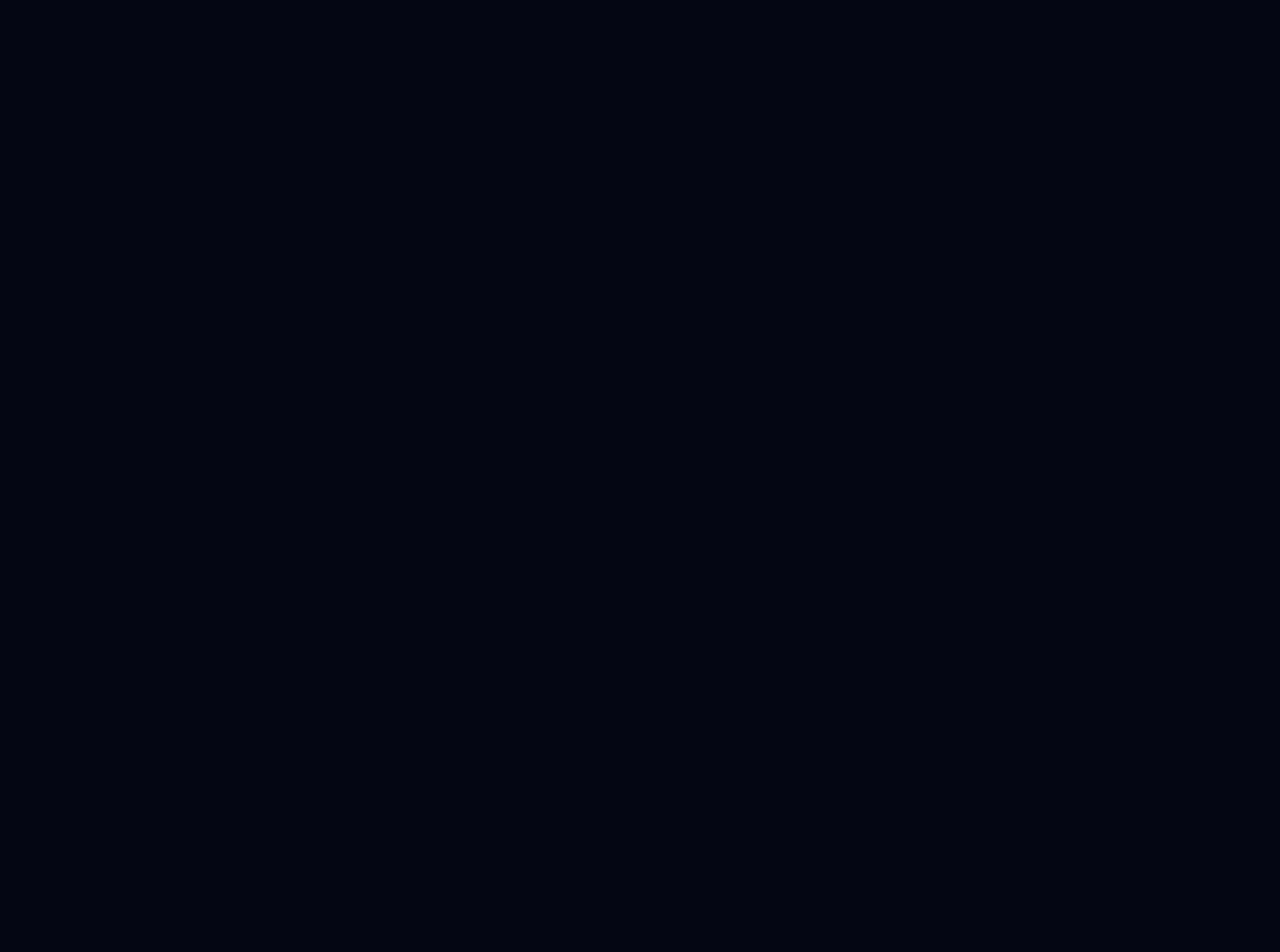
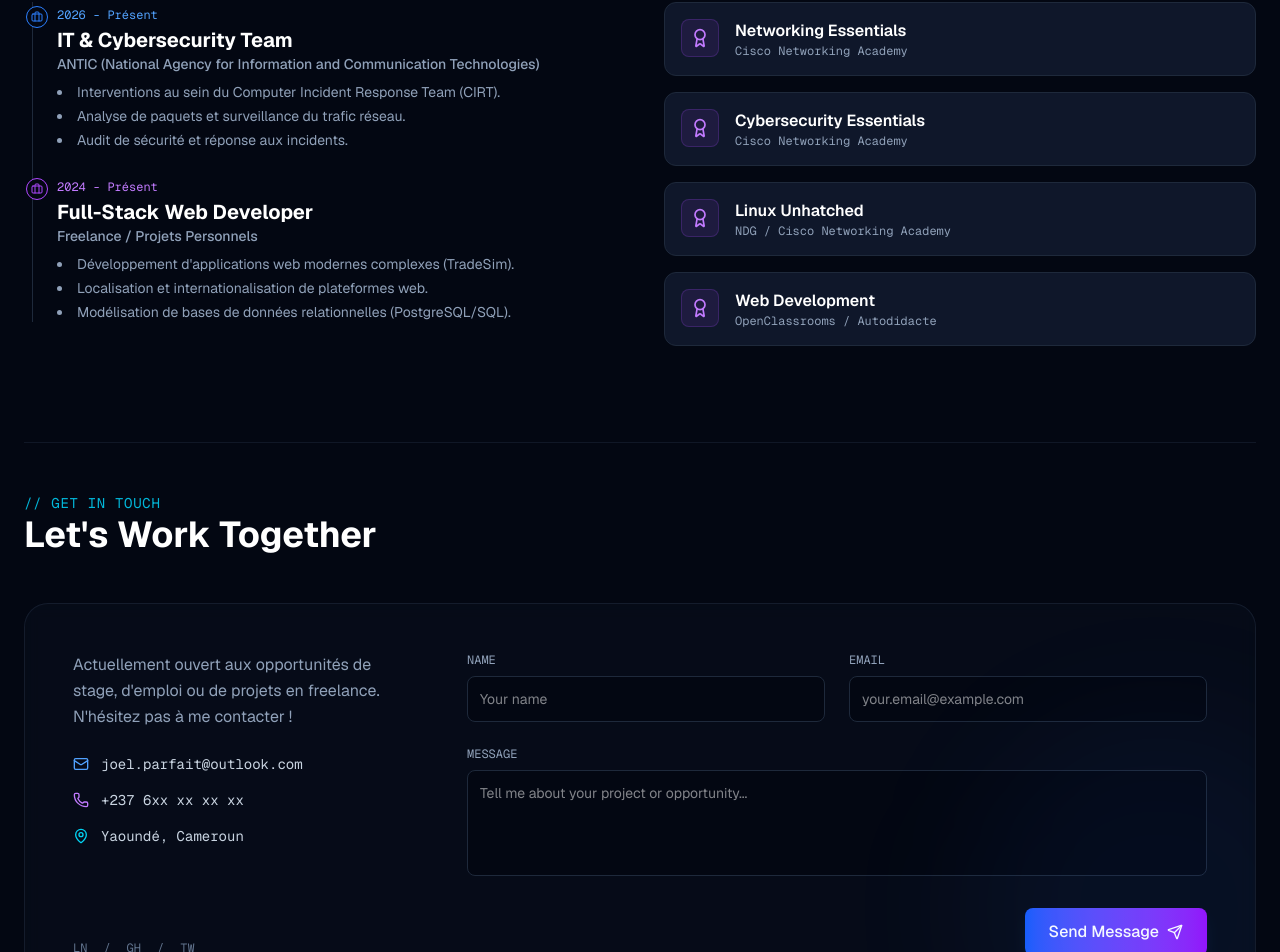
Before and after one commit to Joel-parfait/portfolio, a Next.js app: page / in a window 1280 px wide. Shown: the part 2848-3800 px from the top of the page. Before the commit the page ends 2678 px from the top, so only its background shows below. Built offline with nearby package versions, Linux system fonts and the light colour scheme.

Commit message:
ajout de la section experience

```diff
--- a/src/app/page.tsx
+++ b/src/app/page.tsx
@@ -2,6 +2,7 @@
 import Hero from '@/components/Hero';
 import AboutAndSkills from '@/components/AboutAndSkills';
 import Projects from '@/components/Projects';
+import ExperienceAndContact from '@/components/ExperienceAndContact';
 
 export default function Home() {
   return (
@@ -10,6 +11,7 @@ export default function Home() {
       <Hero />
       <AboutAndSkills />
       <Projects />
+      <ExperienceAndContact />
       {/* Les autres sections viendront après */}
     </main>
   );
--- /dev/null
+++ b/src/components/ExperienceAndContact.tsx
@@ -0,0 +1,184 @@
+// src/components/ExperienceAndContact.tsx
+'use client';
+
+import { motion } from 'framer-motion';
+import { Mail, Phone, MapPin, Briefcase, Award, Send } from 'lucide-react';
+
+export default function ExperienceAndContact() {
+  const scrollVariants = {
+    hidden: { opacity: 0, y: 40 },
+    visible: { opacity: 1, y: 0, transition: { duration: 0.5, ease: "easeOut" } }
+  };
+
+  return (
+    <section className="py-20 px-6 max-w-7xl mx-auto w-full space-y-24">
+
+      {/* =========================================================
+          SECTION EXPERIENCE & CERTIFICATIONS
+         ========================================================= */}
+      <div className="grid grid-cols-1 lg:grid-cols-2 gap-12">
+
+        {/* Colonne Gauche : Professional Journey */}
+        <motion.div
+          className="space-y-8"
+          initial="hidden"
+          whileInView="visible"
+          viewport={{ once: false, amount: 0.15 }}
+          variants={scrollVariants}
+        >
+          <div className="space-y-2">
+            <span className="text-blue-500 font-mono text-sm tracking-wider">// EXPERIENCE</span>
+            <h2 className="text-3xl font-bold text-white">Professional Journey</h2>
+          </div>
+
+          <div className="space-y-6 relative border-l border-border pl-6 ml-2">
+            {/* Poste 1 - ANTIC */}
+            <div className="relative">
+              <div className="absolute -left-[31px] top-1 bg-background border border-blue-500 p-1 rounded-full text-blue-500">
+                <Briefcase className="w-3 h-3" />
+              </div>
+              <span className="text-xs font-mono text-blue-400">2026 - Présent</span>
+              <h4 className="text-xl font-bold text-white">IT & Cybersecurity Team</h4>
+              <p className="text-sm text-slate-400 font-medium">ANTIC (National Agency for Information and Communication Technologies)</p>
+              <ul className="mt-2 space-y-1 text-sm text-slate-400 list-disc list-inside">
+                <li>Interventions au sein du Computer Incident Response Team (CIRT).</li>
+                <li>Analyse de paquets et surveillance du trafic réseau.</li>
+                <li>Audit de sécurité et réponse aux incidents.</li>
+              </ul>
+            </div>
+
+            {/* Poste 2 - Freelance */}
+            <div className="relative">
+              <div className="absolute -left-[31px] top-1 bg-background border border-purple-500 p-1 rounded-full text-purple-500">
+                <Briefcase className="w-3 h-3" />
+              </div>
+              <span className="text-xs font-mono text-purple-400">2024 - Présent</span>
+              <h4 className="text-xl font-bold text-white">Full-Stack Web Developer</h4>
+              <p className="text-sm text-slate-400 font-medium">Freelance / Projets Personnels</p>
+              <ul className="mt-2 space-y-1 text-sm text-slate-400 list-disc list-inside">
+                <li>Développement d'applications web modernes complexes (TradeSim).</li>
+                <li>Localisation et internationalisation de plateformes web.</li>
+                <li>Modélisation de bases de données relationnelles (PostgreSQL/SQL).</li>
+              </ul>
+            </div>
+          </div>
+        </motion.div>
+
+        {/* Colonne Droite : Professional Development */}
+        <motion.div
+          className="space-y-8"
+          initial="hidden"
+          whileInView="visible"
+          viewport={{ once: false, amount: 0.15 }}
+          variants={scrollVariants}
+        >
+          <div className="space-y-2">
+            <span className="text-purple-500 font-mono text-sm tracking-wider">// CERTIFICATIONS</span>
+            <h2 className="text-3xl font-bold text-white">Professional Development</h2>
+          </div>
+
+          <div className="space-y-4">
+            {[
+              { title: "Networking Essentials", org: "Cisco Networking Academy" },
+              { title: "Cybersecurity Essentials", org: "Cisco Networking Academy" },
+              { title: "Linux Unhatched", org: "NDG / Cisco Networking Academy" },
+              { title: "Web Development", org: "OpenClassrooms / Autodidacte" }
+            ].map((cert, idx) => (
+              <div key={idx} className="flex items-start gap-4 p-4 bg-card border border-border rounded-xl hover:border-purple-500/30 transition-colors">
+                <div className="p-2 bg-purple-500/10 border border-purple-500/20 text-purple-400 rounded-lg">
+                  <Award className="w-5 h-5" />
+                </div>
+                <div>
+                  <h4 className="text-white font-semibold">{cert.title}</h4>
+                  <p className="text-xs text-slate-400 font-mono">{cert.org}</p>
+                </div>
+              </div>
+            ))}
+          </div>
+        </motion.div>
+
+      </div>
+
+      {/* =========================================================
+          SECTION CONTACT (LET'S WORK TOGETHER)
+         ========================================================= */}
+      <motion.div
+        className="pt-12 border-t border-border/50"
+        initial="hidden"
+        whileInView="visible"
+        viewport={{ once: false, amount: 0.1 }}
+        variants={scrollVariants}
+      >
+        <div className="space-y-2 mb-12">
+          <span className="text-cyan-500 font-mono text-sm tracking-wider">// GET IN TOUCH</span>
+          <h2 className="text-3xl md:text-4xl font-bold text-white">Let's Work Together</h2>
+        </div>
+
+        <div className="grid grid-cols-1 lg:grid-cols-3 gap-12 bg-card/30 border border-border/60 p-8 md:p-12 rounded-3xl relative overflow-hidden backdrop-blur-sm">
+          {/* Lueur d'ambiance en fond de formulaire */}
+          <div className="absolute -right-24 -bottom-24 w-96 h-96 bg-blue-500/5 rounded-full blur-3xl pointer-events-none" />
+
+          {/* Coordonnées (Gauche) */}
+          <div className="lg:col-span-1 space-y-6 flex flex-col justify-between">
+            <div className="space-y-6">
+              <p className="text-slate-400 text-sm md:text-base leading-relaxed">
+                Actuellement ouvert aux opportunités de stage, d'emploi ou de projets en freelance. N'hésitez pas à me contacter !
+              </p>
+
+              <div className="space-y-4 font-mono text-sm text-slate-300">
+                <div className="flex items-center gap-3">
+                  <Mail className="w-4 h-4 text-blue-400" />
+                  <span>joel.parfait@outlook.com</span>
+                </div>
+                <div className="flex items-center gap-3">
+                  <Phone className="w-4 h-4 text-purple-400" />
+                  <span>+237 6xx xx xx xx</span>
+                </div>
+                <div className="flex items-center gap-3">
+                  <MapPin className="w-4 h-4 text-cyan-400" />
+                  <span>Yaoundé, Cameroun</span>
+                </div>
+              </div>
+            </div>
+
+            {/* Liens réseaux sociaux optionnels */}
+            <div className="flex gap-4 pt-6 text-xs font-mono text-slate-500">
+              <span className="hover:text-blue-400 cursor-pointer">LN</span>
+              <span>/</span>
+              <span className="hover:text-purple-400 cursor-pointer">GH</span>
+              <span>/</span>
+              <span className="hover:text-cyan-400 cursor-pointer">TW</span>
+            </div>
+          </div>
+
+          {/* Formulaire (Droite) */}
+          <form className="lg:col-span-2 grid grid-cols-1 sm:grid-cols-2 gap-6" onSubmit={(e) => e.preventDefault()}>
+            <div className="flex flex-col space-y-2">
+              <label className="text-xs font-mono text-slate-400">NAME</label>
+              <input type="text" placeholder="Your name" className="p-3 bg-background border border-border rounded-lg text-white focus:outline-none focus:border-blue-500 text-sm transition-colors" />
+            </div>
+
+            <div className="flex flex-col space-y-2">
+              <label className="text-xs font-mono text-slate-400">EMAIL</label>
+              <input type="email" placeholder="your.email@example.com" className="p-3 bg-background border border-border rounded-lg text-white focus:outline-none focus:border-blue-500 text-sm transition-colors" />
+            </div>
+
+            <div className="flex flex-col space-y-2 sm:col-span-2">
+              <label className="text-xs font-mono text-slate-400">MESSAGE</label>
+              <textarea rows={4} placeholder="Tell me about your project or opportunity..." className="p-3 bg-background border border-border rounded-lg text-white focus:outline-none focus:border-blue-500 text-sm resize-none transition-colors" />
+            </div>
+
+            <div className="sm:col-span-2 flex justify-end pt-2">
+              <button className="flex items-center gap-2 px-6 py-3 bg-gradient-to-r from-blue-600 to-purple-600 text-white rounded-lg font-medium hover:from-blue-500 hover:to-purple-500 transition-all shadow-lg shadow-blue-500/10 w-full sm:w-auto justify-center group">
+                Send Message
+                <Send className="w-4 h-4 group-hover:translate-x-1 group-hover:-translate-y-1 transition-transform" />
+              </button>
+            </div>
+          </form>
+
+        </div>
+      </motion.div>
+
+    </section>
+  );
+}
```
